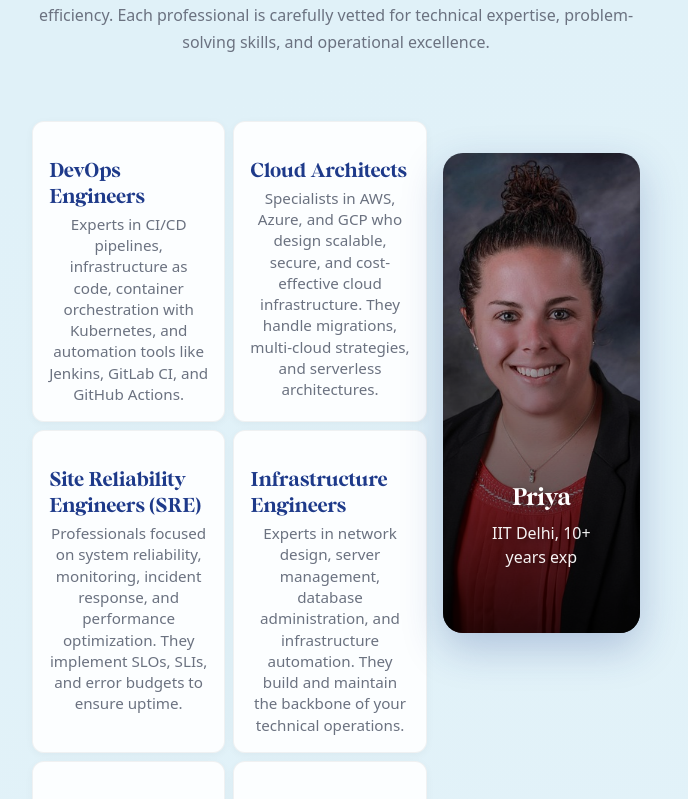
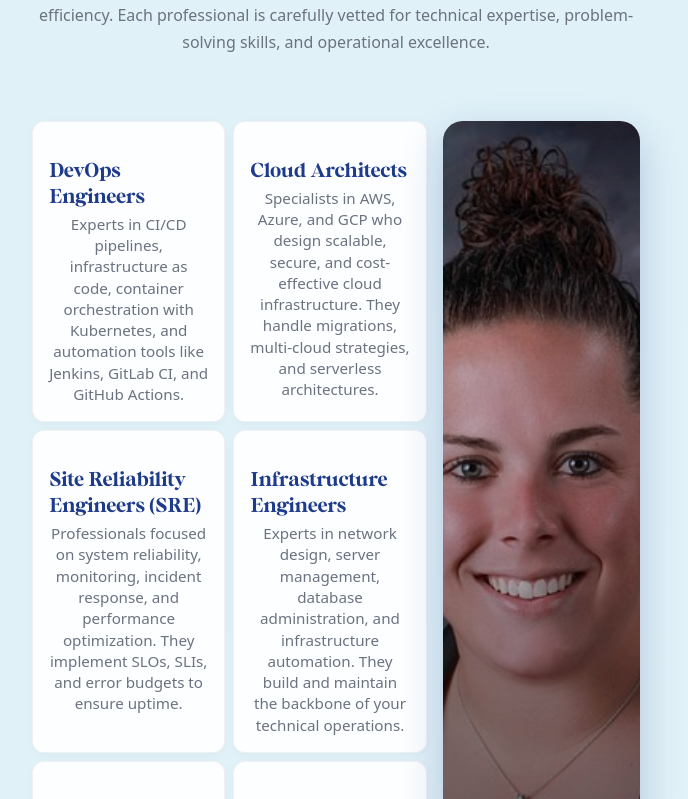
Before and after one commit to IsuruLakmal2000/talentphiere, a React (Vite) app: page /roles/infrastructure-operations in a window 1280 px wide. Shown: the part 1021-1820 px from the top of the page, without its empty margins (304-992 px from the left). Built offline with nearby package versions, Linux system fonts and the light colour scheme.

Commit message:
image issues

```diff
--- a/src/components/RoleTemplate/RoleTemplate.css
+++ b/src/components/RoleTemplate/RoleTemplate.css
@@ -146,13 +146,14 @@
   display: grid;
   grid-template-columns: 2fr 1fr;
   gap: 1rem;
-  align-items: start;
+  align-items: stretch; /* Changed from start to stretch */
 }
 
 .categories-grid {
   display: grid;
   grid-template-columns: 1fr 1fr;
   gap: 0.5rem;
+  height: 100%; /* Ensure full height */
 }
 
 .category-item {
@@ -194,8 +195,8 @@
 .profile-display {
   display: flex;
   justify-content: center;
-  align-items: flex-start;
-  padding-top: 2rem;
+  align-items: stretch;
+  align-self: stretch; /* Ensure it stretches to match grid height */
 }
 
 .profile-container {
@@ -211,7 +212,7 @@
   background-size: cover;
   background-position: center;
   background-repeat: no-repeat;
-  min-height: 400px;
+  height: 100%; /* Match parent height */
   display: flex;
   align-items: flex-end;
   justify-content: center;
@@ -284,6 +285,7 @@
   .profiles-layout {
     grid-template-columns: 1fr;
     gap: 3rem;
+    align-items: start; /* Reset to start on mobile */
   }
 
   .profile-display {
@@ -291,6 +293,12 @@
     justify-content: center;
     margin-bottom: 2rem;
     padding-top: 0;
+    height: auto; /* Reset height on mobile */
+  }
+
+  .profile-container {
+    height: auto; /* Reset to auto on mobile */
+    min-height: 400px; /* Add back min-height for mobile */
   }
 
   .hero-title {
```
